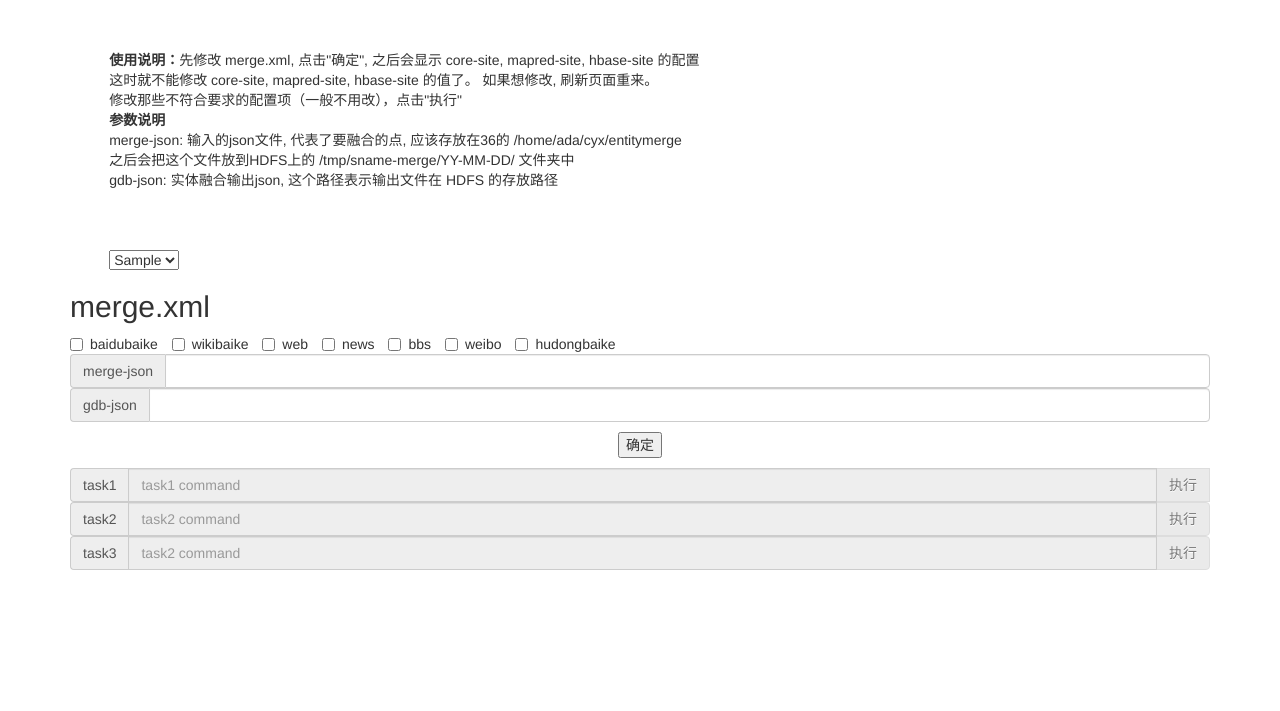
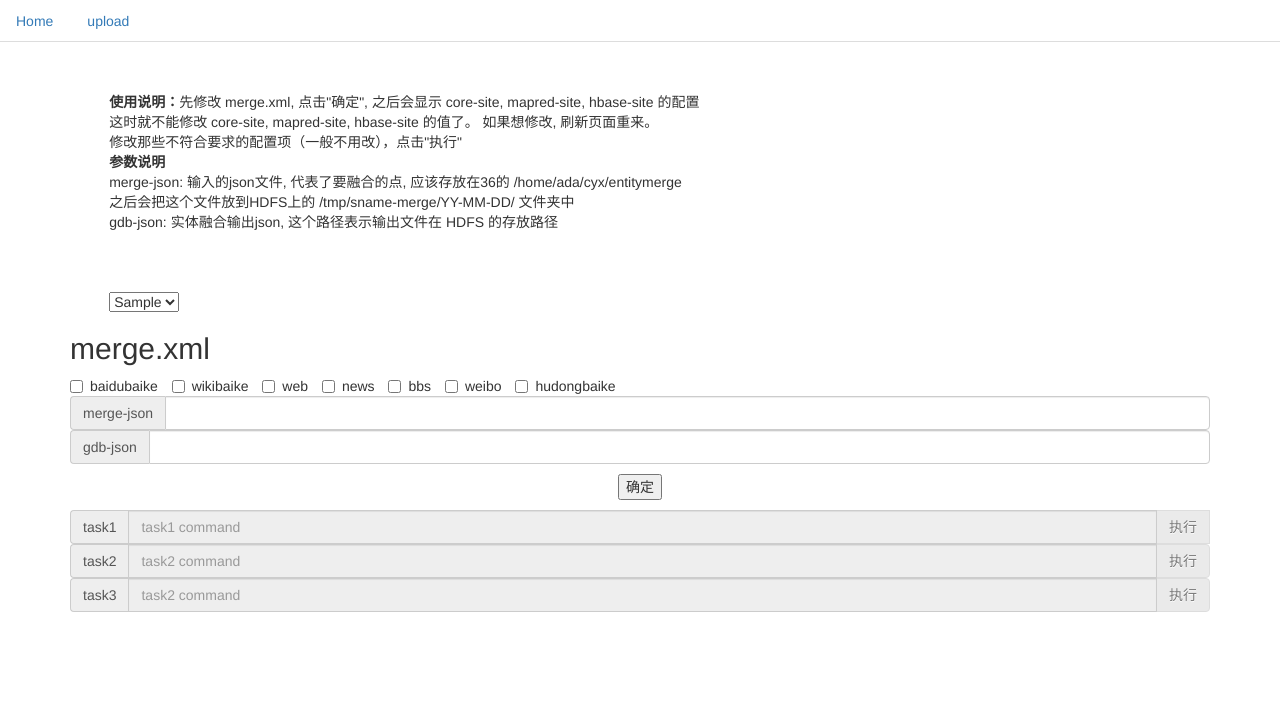
Before and after one commit to laike9m/EasyMerge, a Flask app: template templates/index.html in a window 1280 px wide. Shown: the top 711 px of the page. Run offline with Flask 2, Linux system fonts and the light colour scheme; the template is opened without the code that fills it: most values are stand-ins (such as "Sample title", 1, 10 or a date in 2020); parts of the project's set-up code (start-up, migrations or seed data) failed here and were passed over; some libraries are stand-ins or nearby versions.

Commit message:
add tabs

```diff
--- a/templates/index.html
+++ b/templates/index.html
@@ -15,12 +15,18 @@
   <script type="text/javascript" src="{{ url_for('static', filename='js/jquery-1.11.2.min.js') }}"></script>
   <link rel="stylesheet" href="https://maxcdn.bootstrapcdn.com/bootstrap/3.3.1/css/bootstrap.min.css">
   <link rel="stylesheet" href="https://maxcdn.bootstrapcdn.com/bootstrap/3.3.1/css/bootstrap-theme.min.css">
+  <link type="text/css" rel="stylesheet" href="{{ url_for('static', filename='css/style.css') }}">
   <script src="https://maxcdn.bootstrapcdn.com/bootstrap/3.3.1/js/bootstrap.min.js"></script>
   <script src="http://malsup.github.com/jquery.form.js"></script>
 </head>
 
 <body>
-
+<ul class="nav nav-tabs">
+  <li><a href="#home" data-toggle="tab">Home</a></li>
+  <li><a href="#upload" data-toggle="tab">upload</a></li>
+</ul>
+<div class="tab-content">
+  <div class="tab-pane fade in active" id="home">
     <div class="row">
       <div class="col-lg-7 col-lg-offset-1" style="margin-top: 50px">
         <p>
@@ -201,6 +207,91 @@
 
       </script>
     </div>
+  </div>
+  <div class="tab-pane fade" id="upload">
+    <div class="row">
+      <div class="col-lg-7 col-lg-offset-1" style="margin-top: 50px">
+        <form method="POST" enctype=multipart/form-data>
+          上传文件夹<input type='file' name="file" webkitdirectory > <br><br>
+          上传文件<input type="file" name="file" multiple >
+          <button id="upload-btn" type="button" style="margin-top: 10px">upload</button>
+        </form>
+      </div>
+    </div>
+
+    <div class="row">
+      <div class="col-lg-10 col-lg-offset-1" style="margin-top: 50px">
+        <fieldset id="progress" style="display: none">
+          <legend>Files Progress</legend>
+          <div class="progress-trough">
+            <div id="progress-bar" class="progress-bar">0%</div>
+          </div>
+        </fieldset>
+      </div>
+    </div>
+
+    <script>
+      var files = [];
+      $(document).ready(function(){
+        $("input").change(function(){
+          files = this.files;
+          console.log(files);
+          $("input").not(this).attr("disabled", true);
+        });
+      });
+
+      $("#upload-btn").click(function(e){
+        e.preventDefault();
+        doUpload()
+      });
+
+      function doUpload() {
+        $("#progress").show();
+        var $progressBar = $("#progress-bar");
+        var fd = new FormData();
+        for (var i = 0; i < files.length; i++) {
+          fd.append("file", files[i]);
+        }
+        if (files.length === 0) {
+          alert("未选择文件");
+          return;
+        }
+        var xhr = $.ajax({
+          xhr: function() {
+            var xhrobj = $.ajaxSettings.xhr();
+            if (xhrobj.upload) {
+              xhrobj.upload.addEventListener("progress", function(event) {
+                var percent = 0;
+                var position = event.loaded || event.position;
+                var total    = event.total;
+                if (event.lengthComputable) {
+                  percent = Math.ceil(position / total * 100);
+                }
+
+                // Set the progress bar.
+                $progressBar.css({"width": percent + "%"});
+                $progressBar.text(percent + "%");
+              }, false)
+            }
+            return xhrobj;
+          },
+          url: "/upload/",
+          method: "POST",
+          data: fd,
+          contentType: false,
+          processData: false,
+          cache: false,
+          success: function(data){
+            console.log(data);
+            $progressBar.css({"width": "100%"});
+            $("input").removeAttr("disabled");
+            alert("上传成功");
+          }
+        });
+      }
+    </script>
+  </div>
+</div>
 
 </body>
 
```
Lines whose indentation alone changed are shown as unchanged.
